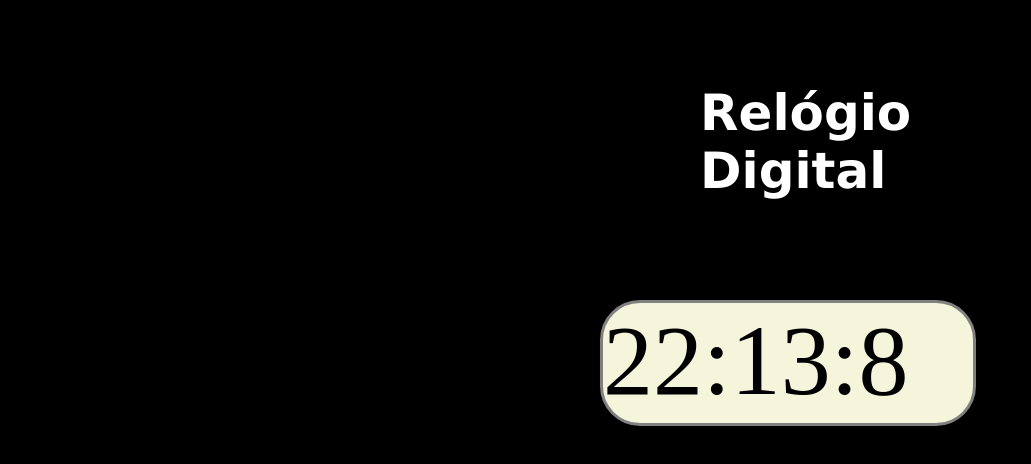
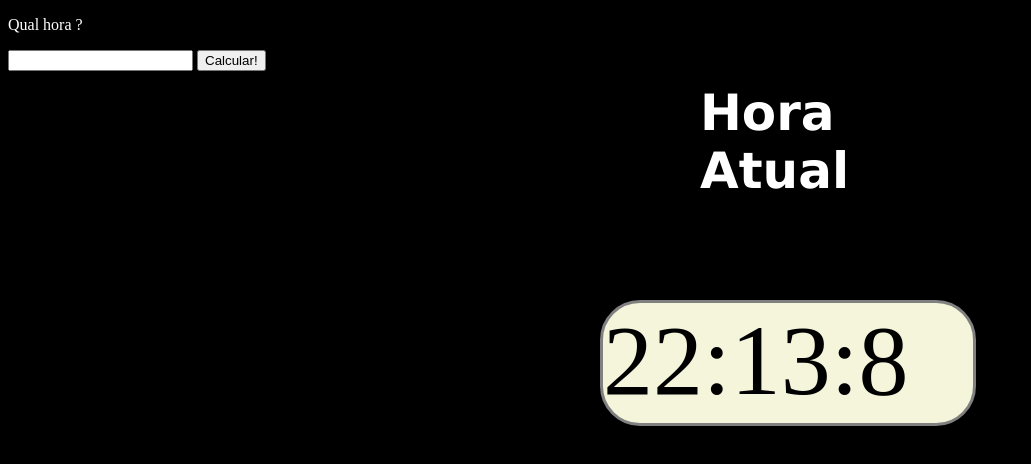
Before and after one commit to ViniciusOdorizziHoppe/Projetos-em-Web, a plain HTML site: page Relógio/index.html in a window 1280 px wide. Shown: the whole page, without its empty margins (0-1031 px from the left). Drawn offline with Linux system fonts and the light colour scheme.

Commit message:
first commit

```diff
--- a/Relógio/index.html
+++ b/Relógio/index.html
@@ -7,9 +7,15 @@
     <link rel="stylesheet" href="style.css">
 </head>
 <body onload="atualizar()">
-    <h1>Relógio Digital</h1>
+    <h1>Hora Atual</h1>
     <div id="hr" class="hr">
-        asdad
+        asda
+    </div>
+    <div class="calcular" id="calcula">
+        <p>Qual hora ? </p>
+        <input type="number" name="" id="calc">
+        <input type="button" value="Calcular!" onclick="calcular()">
+
 
     </div>
     <script src="script.js"></script>
--- a/Relógio/script.js
+++ b/Relógio/script.js
@@ -16,3 +16,8 @@ res.innerHTML = `${hora}:${minutos}:${segundos}`
 }
 
 setInterval(atualizar,1000)
+
+
+function calcular() {[
+
+]}
--- a/Relógio/style.css
+++ b/Relógio/style.css
@@ -26,3 +26,7 @@ h1 {
    right: 780px;
 
 }
+
+p{
+    color: white;
+}
```
